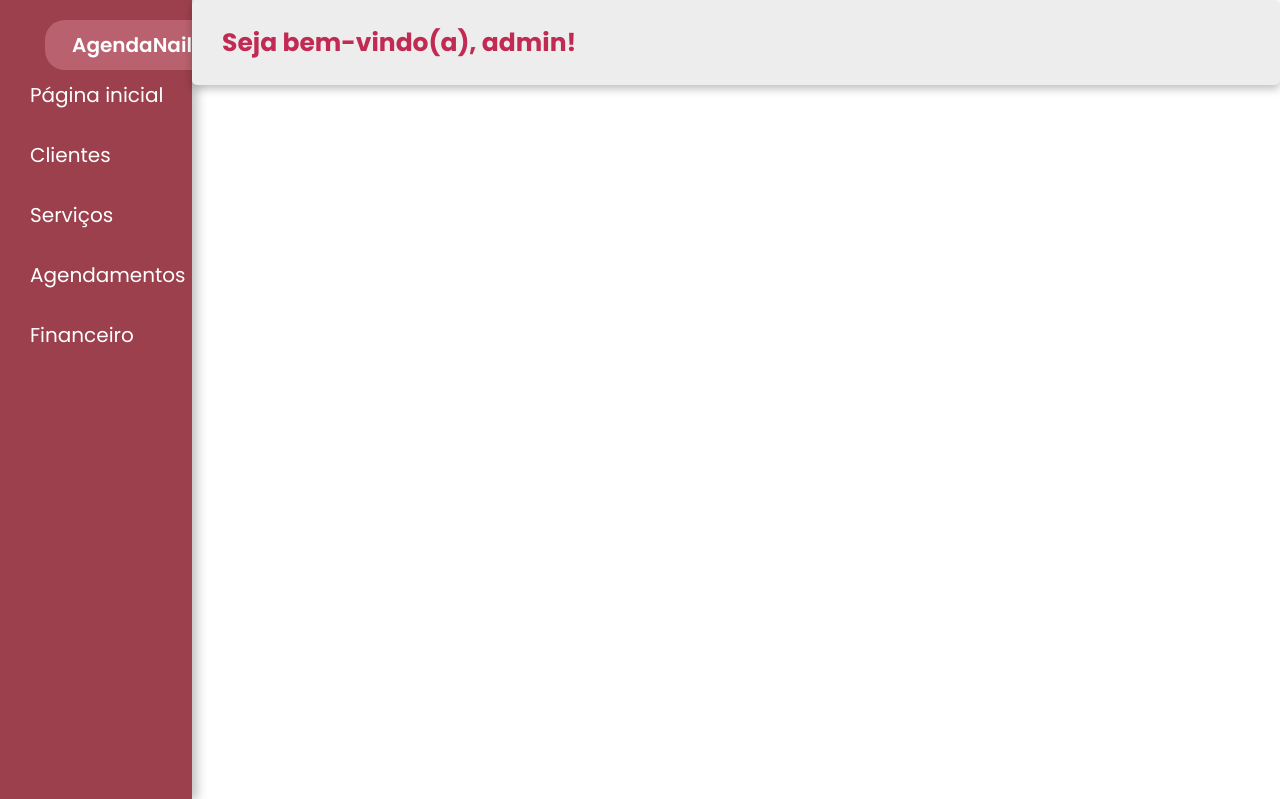
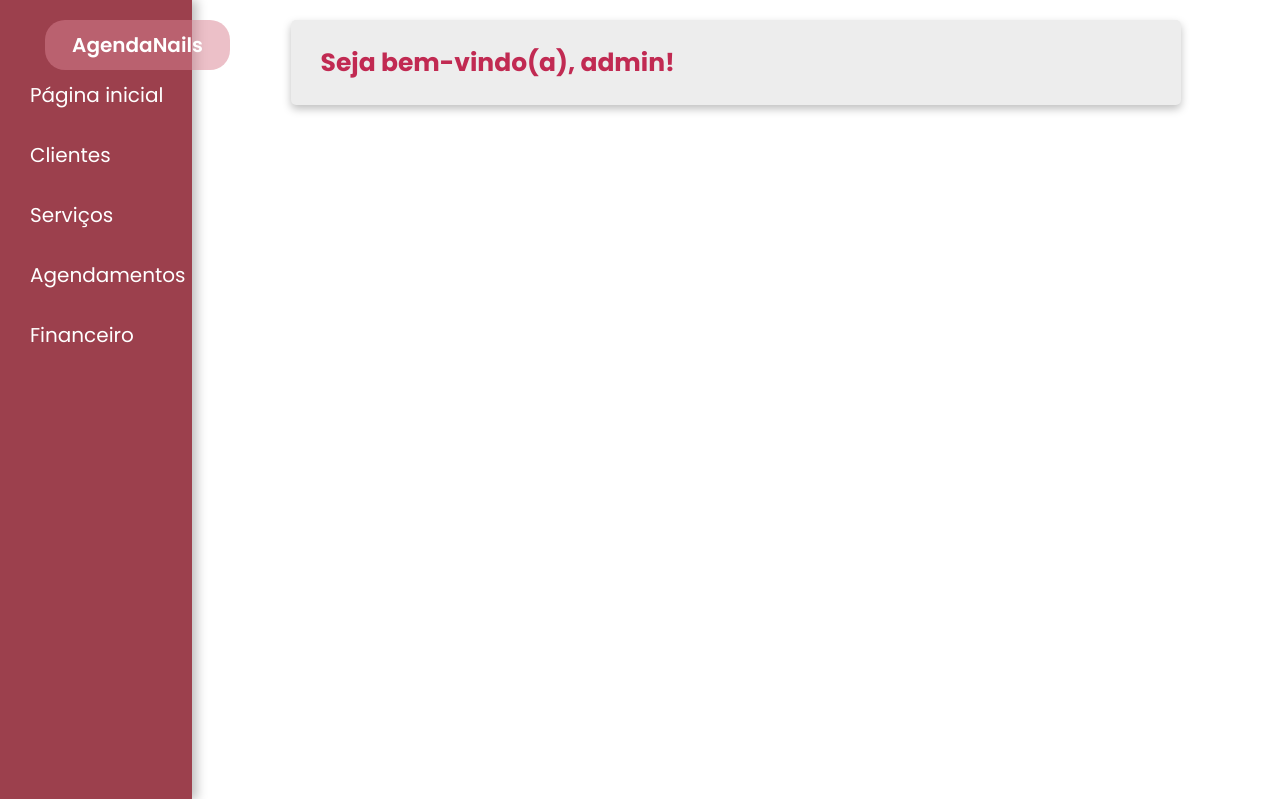
Before and after one commit to evacstz/AgendaNails, a PHP site: page /pagina-inicial.php in a window 1280 px wide. Shown: the top 799 px of the page. Run offline with PHP 8.4, Linux system fonts and the light colour scheme; the visitor is signed in with stand-in values (Sample User, id 1).

Commit message:
Nova div na pág. inicial

```diff
--- a/pagina-inicial.php
+++ b/pagina-inicial.php
@@ -29,8 +29,10 @@
             </div>
         </div>
 
-        <div class="barra-superior">
-            <h3 class="mensagem">Seja bem-vindo(a), admin!</h3>
+        <div class="conteudo-central">
+            <div class="barra-superior">
+                <h3 class="mensagem">Seja bem-vindo(a), admin!</h3>
+            </div>
         </div>
     </div>
 </body>
```
